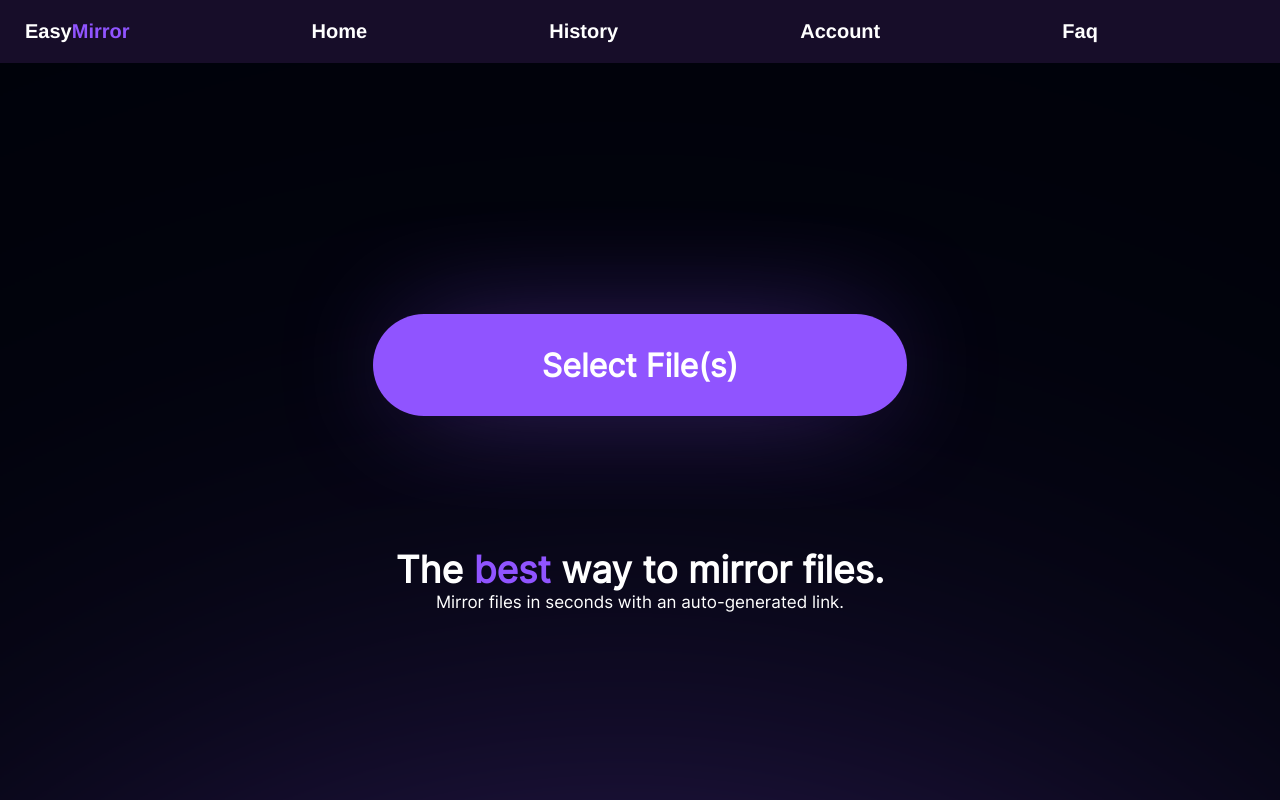
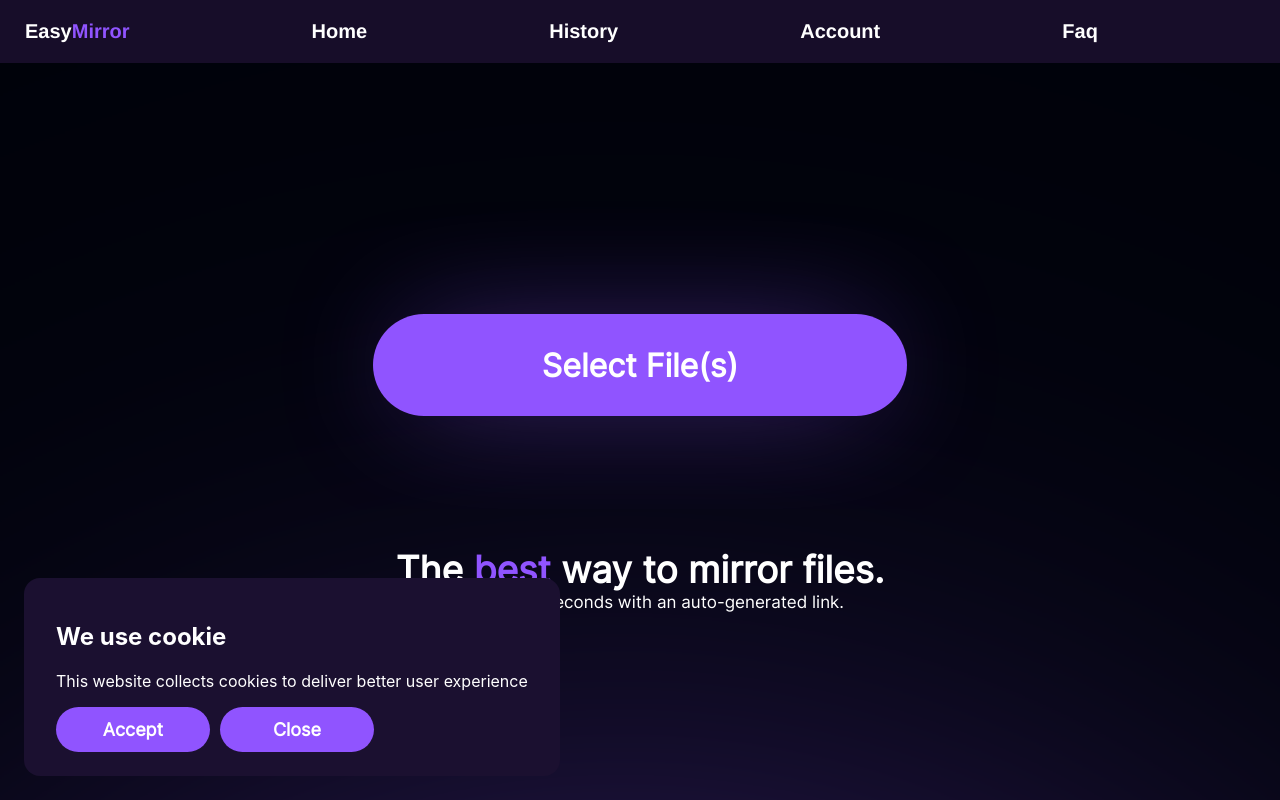
Before and after one commit to easymirror/easymirror-frontend, a React (Create React App) app: page / in a window 1280 px wide. Built offline with nearby package versions, Linux system fonts and the light colour scheme.

Commit message:
Added cookie disclaimer

```diff
--- a/src/layouts/app-layout/App.tsx
+++ b/src/layouts/app-layout/App.tsx
@@ -1,4 +1,4 @@
-import React from 'react';
+import React, { useState } from 'react';
 import style from "./app.module.scss"
 import { Navbar } from '../navbar';
 import { Route, Routes } from 'react-router';
@@ -8,6 +8,8 @@ import { HistoryPage } from '../../pages/History';
 import "./styles.css"
 
 function App() {
+  const [cookieOpen, setCookieOpen] = useState(true);
+
   return (
     <div className={style.app}>
       <Navbar/>
@@ -18,7 +20,16 @@ function App() {
             <Route path="/account"element={<AccountPage/>} />
             <Route path="/history"element={<HistoryPage/>} />
           </Routes>
+          {cookieOpen && <div className={style.cookie}>
+            <h2>We use cookie</h2>
+            <p>This website collects cookies to deliver better user experience</p>
+            <button onClick={() => setCookieOpen(false)}>Accept</button>
+            <button onClick={() => setCookieOpen(false)}>Close</button>
+          </div>
+          }
+
       </div>
+
     </div>
   );
 }
--- a/src/layouts/app-layout/app.module.scss
+++ b/src/layouts/app-layout/app.module.scss
@@ -4,3 +4,34 @@
   height: 100vh;
   overflow: hidden;
 }
+
+.cookie {
+  z-index: 1000;
+  position: absolute;
+  bottom: 0;
+  margin: 24px;
+  color: white;
+  background-color: #1b1030;
+  padding: 24px 32px;
+  border-radius: 16px;
+  margin-top: auto;
+}
+
+.cookie button {
+  cursor: pointer;
+  border-radius: 92px;
+  background: #9054FF;
+  box-shadow: 0px 0px 123.6px -35px #9054FF;
+  color: #FFF;
+  font-family: Inter;
+  font-size: 18px;
+  font-style: normal;
+  font-weight: 700;
+  line-height: normal;
+  width: 154px;
+  height: 45px;
+  flex-shrink: 0;
+  padding: 0;
+  border: none;
+  margin-right: 10px;
+}
```
